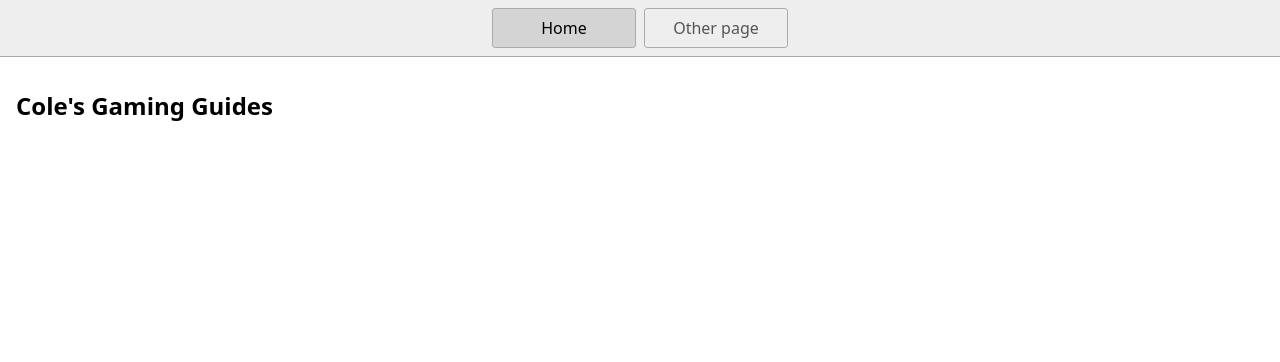
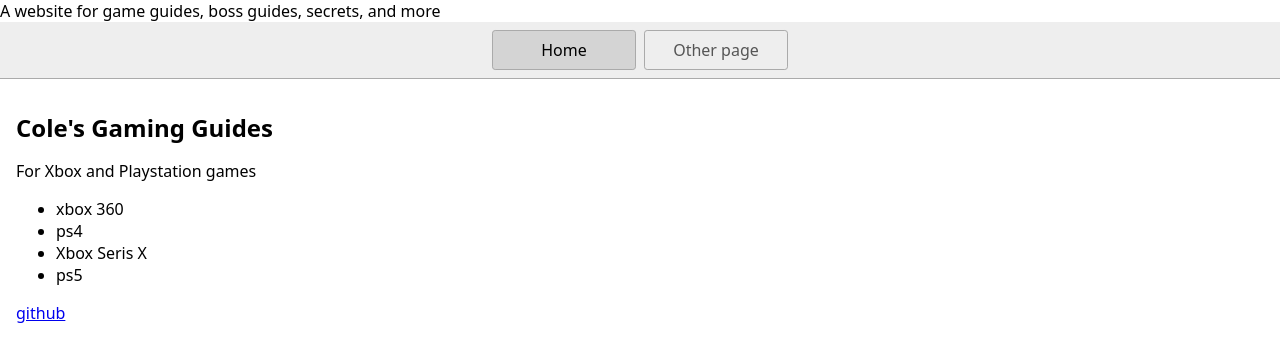
Before and after one commit to ColeC079/Game-guides, a website: page index.html in a window 1280 px wide. Drawn offline with Linux system fonts and the light colour scheme.

Commit message:
Update index.html

```diff
--- a/index.html
+++ b/index.html
@@ -1,9 +1,8 @@
 <!DOCTYPE html>
 <html lang="en">
   <head>
-    <title>home</title>
-    <meta charset="UTF-8" />
-    <meta name="viewport" content="width=device-width" />
+    <title>Cole's Gaming Guides</title>
+    <meta name="description"> A website for game guides, boss guides, secrets, and more </meta>
     <!--
       Need a visual blank slate?
       Remove all code in `styles.css`!
@@ -17,7 +16,17 @@
       <a href="/page2.html">Other page</a>
     </nav>
     <main>
-      <h1>Cole's Gaming Guides</h1>
+      <div class= Bosses, Secrets, and more>
+      <h1><strong></strong>Cole's Gaming Guides</strong></h1>
+      </div>
+      <blackquote>For Xbox and Playstation games</blackquote>
+      <ul>
+        <li>xbox 360</li>
+        <li>ps4</li>
+        <li>Xbox Seris X</li>
+        <li>ps5</li>
+      </ul>
+      <a href= "https://github.com/ColeC079?tab=projects">github</a>
     </main>
   </body>
 </html>
```
